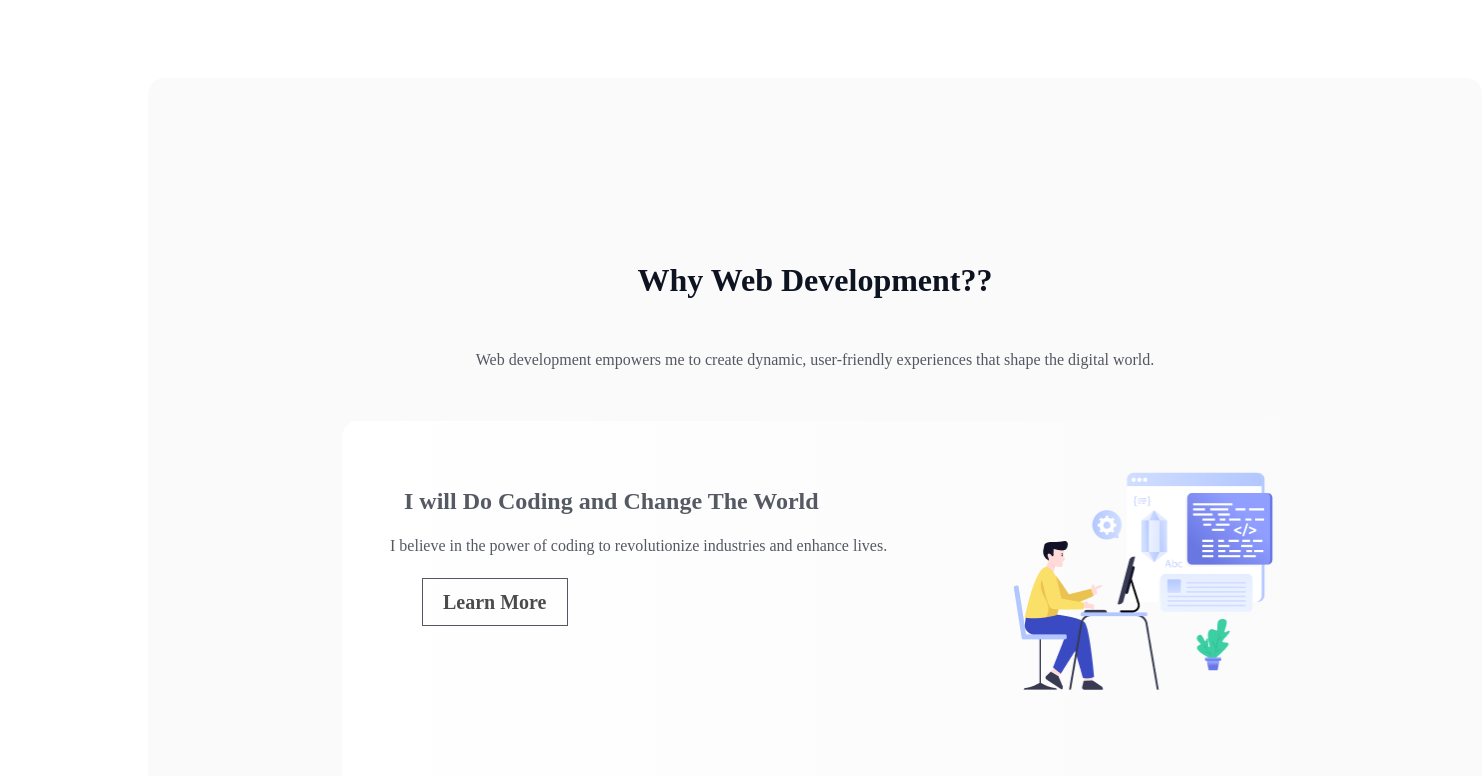
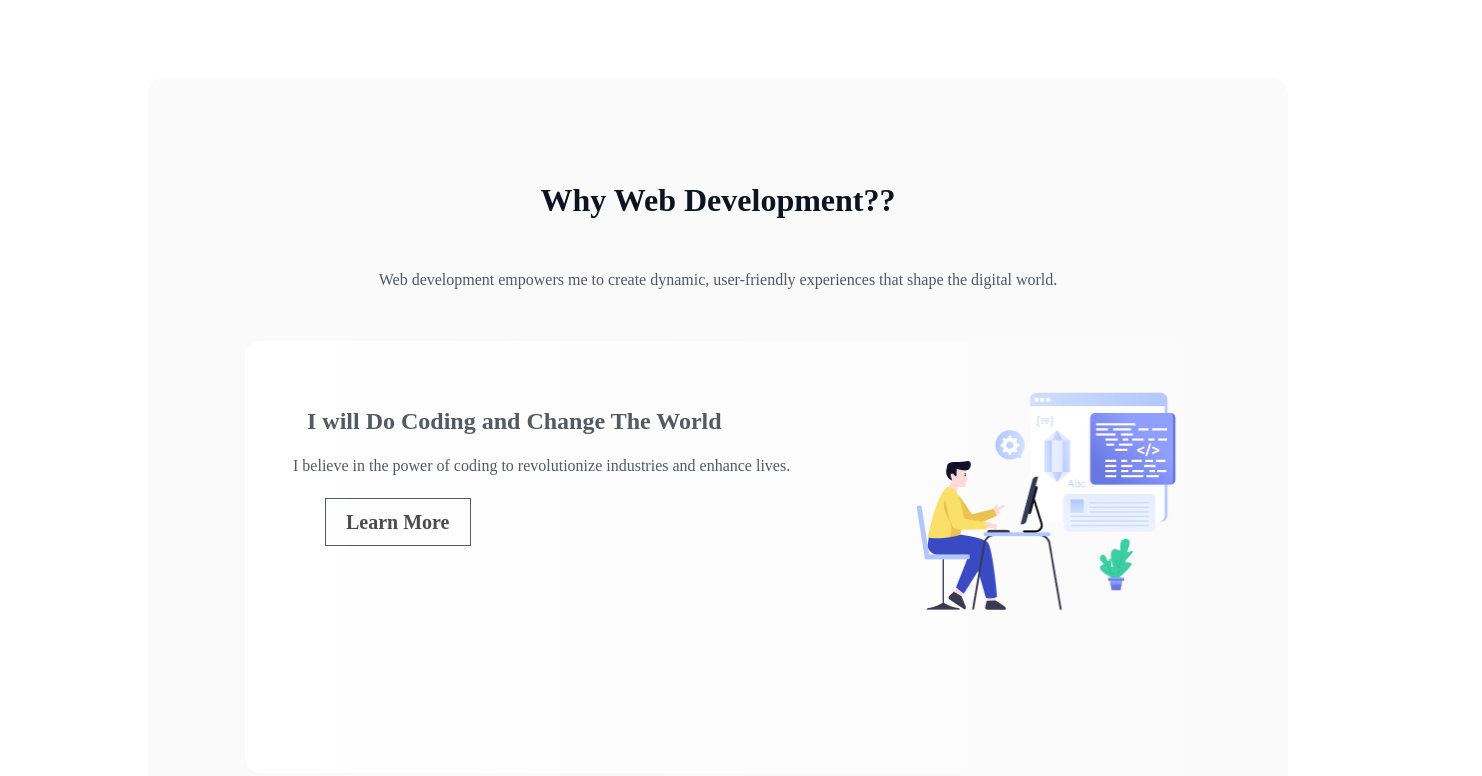
Before and after one commit to nabihatahsin13/Web-Developer, a plain HTML site: page index.html in a window 1280 px wide. Shown: the part 1440-2216 px from the top of the page, 1482 px wide, since content can reach past the window. Drawn offline with Linux system fonts and the light colour scheme; a web font is replaced by a local one.

Commit message:
corrected alignment of both sections

```diff
--- a/styles/styles.css
+++ b/styles/styles.css
@@ -76,7 +76,6 @@ height: 1395px;
 display: flex;
 justify-content: center;
 align-items: center;
-padding: 80px 97px 80px 97px;
 margin: 78px 152px 88px 148px;
 border-radius: 16px;
 
```
